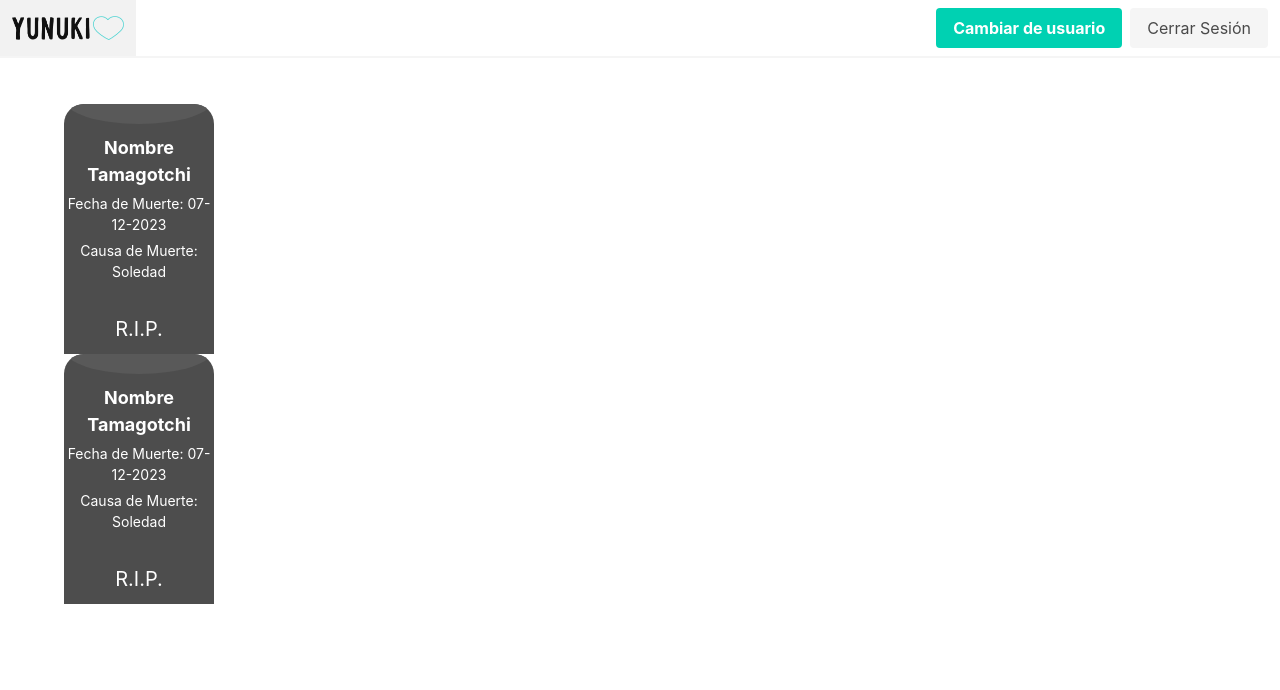
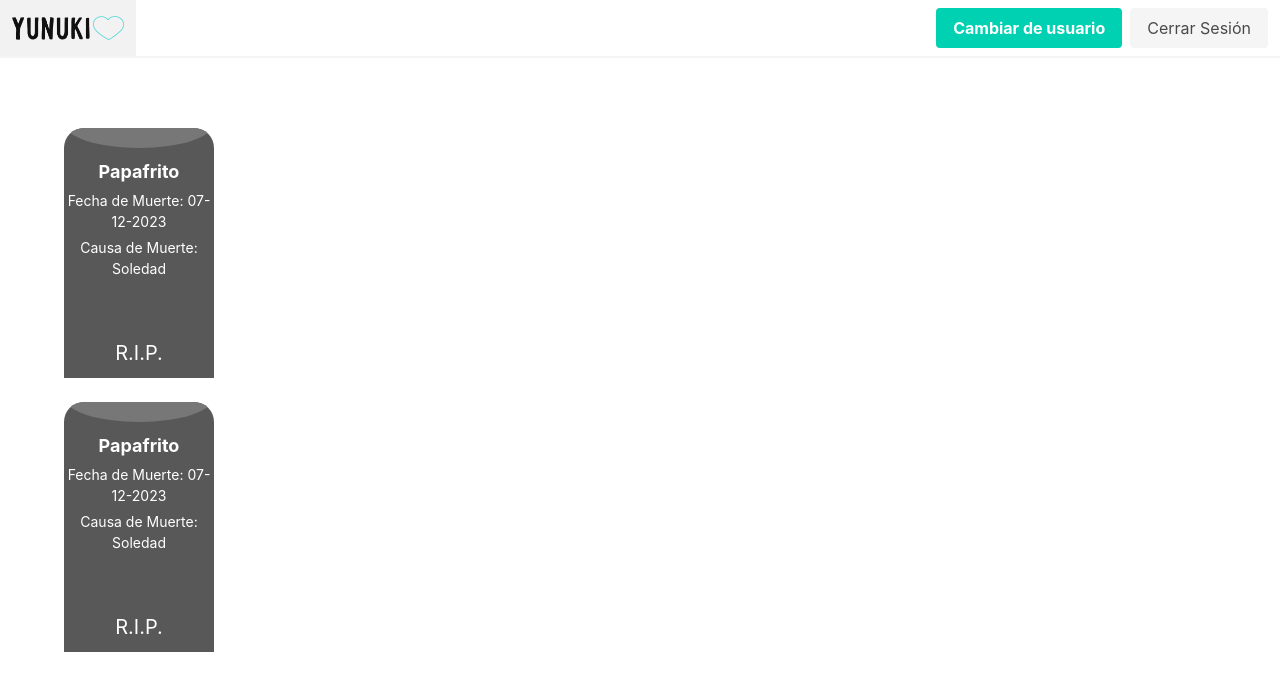
Before and after one commit to danicanelo/yunuki, a React (Create React App) app: page /cemetery in a window 1280 px wide. Shown: the top 690 px of the page. Built offline with nearby package versions, Linux system fonts and the light colour scheme; no server answers.

Commit message:
minor fixes

```diff
--- a/src/core/components/grave.js
+++ b/src/core/components/grave.js
@@ -1,10 +1,10 @@
 export function Grave() {
   return (
-    <div class="tumba">
-      <div class="nombre">Nombre Tamagotchi</div>
-      <div class="detalle fecha">Fecha de Muerte: 07-12-2023</div>
-      <div class="detalle causa">Causa de Muerte: Soledad</div>
-      <div class="rip">R.I.P.</div>
+    <div className="grave my-5">
+      <div className="name">Papafrito</div>
+      <div className="detail dead-date">Fecha de Muerte: 07-12-2023</div>
+      <div className="detail dead-cause">Causa de Muerte: Soledad</div>
+      <div className="rip">R.I.P.</div>
     </div>
   );
 }
--- a/src/yunuki/css/grave.css
+++ b/src/yunuki/css/grave.css
@@ -1,23 +1,23 @@
-.tumba {
+.grave {
   width: 150px;
   height: 250px;
   position: relative;
-  background-color: #4d4d4d;
+  background-color: #585858;
   border-radius: 20px 20px 0 0;
   overflow: hidden;
 }
 
-.tumba:before {
+.grave:before {
   content: "";
   position: absolute;
   width: 100%;
   height: 50px;
-  background-color: #595959;
+  background-color: #777777;
   border-radius: 50%;
   top: -30px;
 }
 
-.nombre {
+.name {
   font-size: 18px;
   font-weight: bold;
   text-align: center;
@@ -25,15 +25,15 @@
   color: #fff;
 }
 
-.detalle {
+.detail {
   font-size: 14px;
   text-align: center;
   color: #fff;
   margin-top: 10px;
 }
 
-.fecha,
-.causa {
+.dead-date,
+.dead-cause {
   margin-top: 5px;
 }
 
```
